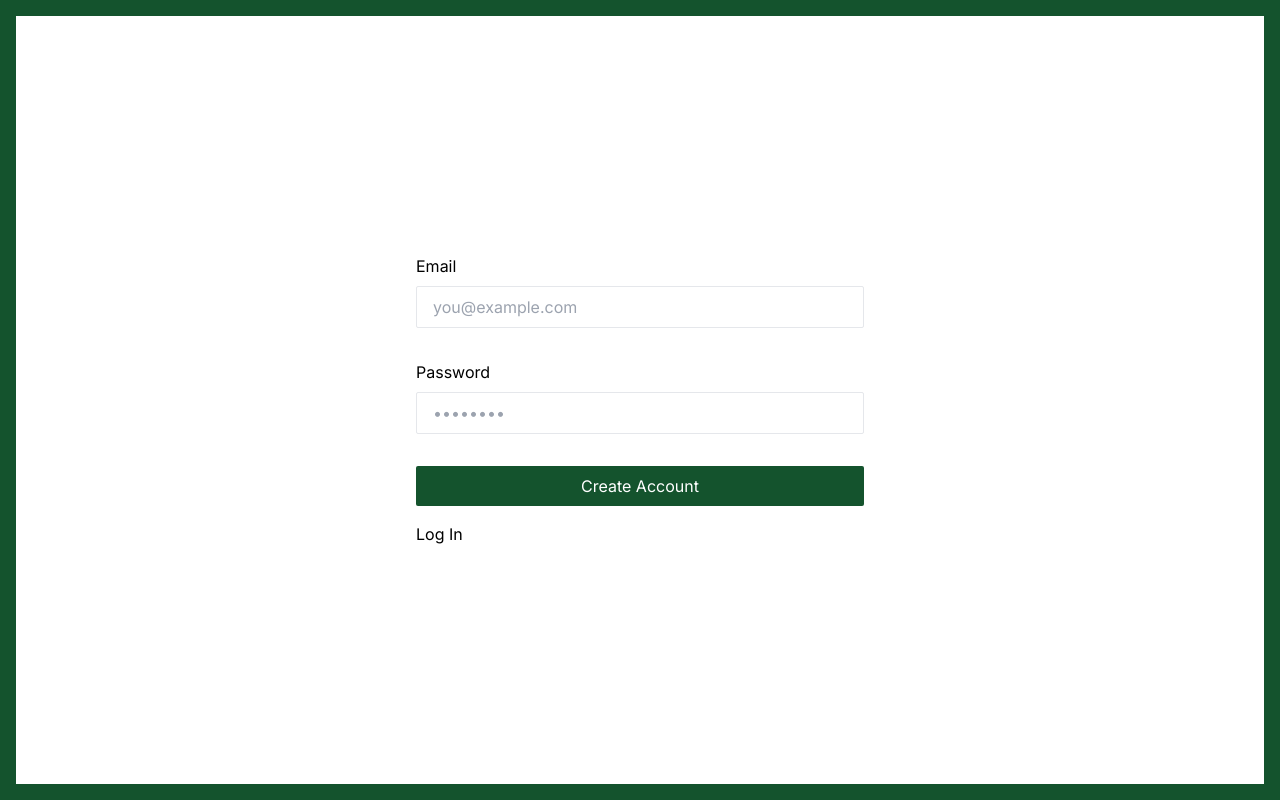
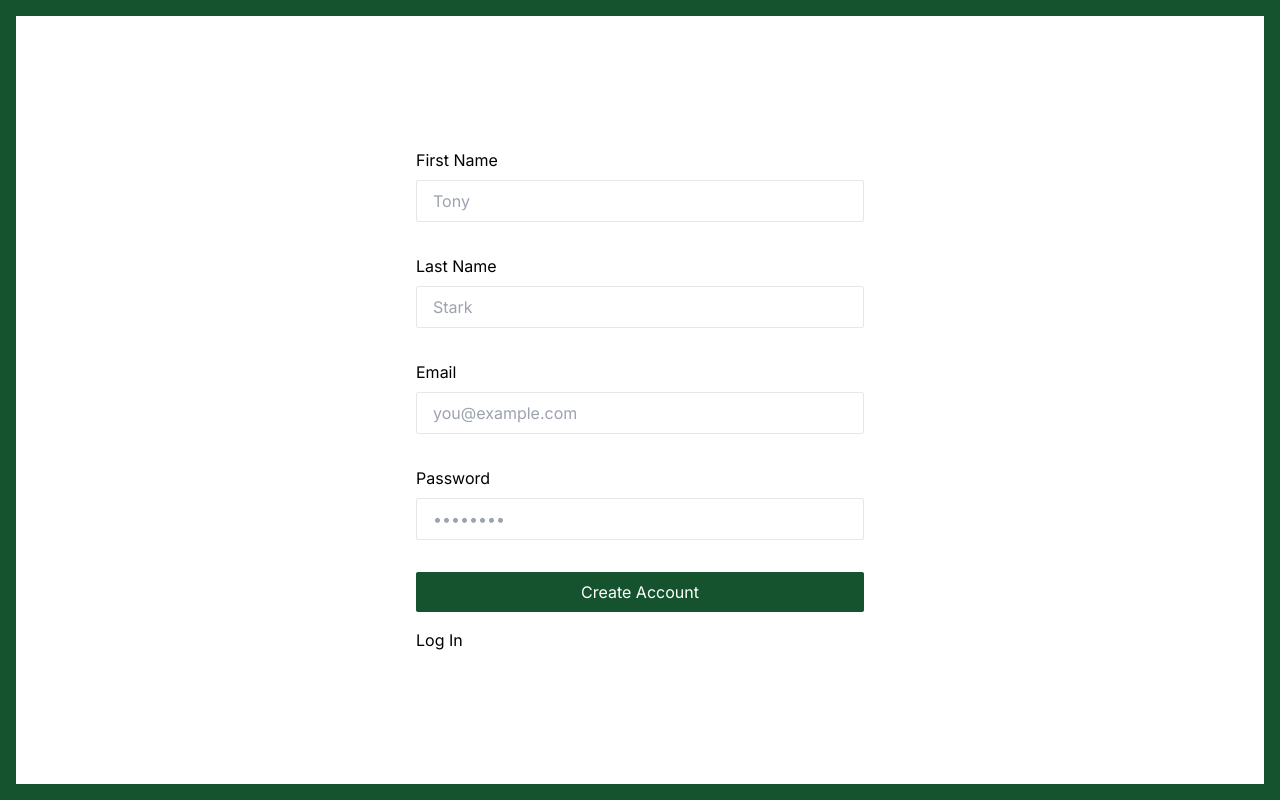
Before and after one commit to euporphium/pater, a Next.js app: page /register in a window 1280 px wide. Built offline with nearby package versions, Linux system fonts and the light colour scheme; no server answers.

Commit message:
Add user data to registration

```diff
--- a/src/app/page.tsx
+++ b/src/app/page.tsx
@@ -30,6 +30,7 @@ export default async function Home() {
             action={signOut}
             className="grid place-items-center text-center"
           >
+            <h1>Hi, {user.user_metadata.firstName ?? 'there'}!</h1>
             <button className="mb-2 rounded-sm bg-red-900 px-4 py-2 text-white">
               Log Out
             </button>
--- a/src/app/register/page.tsx
+++ b/src/app/register/page.tsx
@@ -25,6 +25,8 @@ export default async function Login({
     const origin = headers().get('origin');
     const email = formData.get('email') as string;
     const password = formData.get('password') as string;
+    const firstName = formData.get('firstName') as string;
+    const lastName = formData.get('lastName') as string;
     const cookieStore = cookies();
     const supabase = createClient(cookieStore);
 
@@ -32,6 +34,7 @@ export default async function Login({
       email,
       password,
       options: {
+        data: { firstName, lastName },
         emailRedirectTo: `${origin}/auth/callback`,
       },
     });
@@ -51,6 +54,30 @@ export default async function Login({
         className="flex w-full max-w-md flex-1 flex-col justify-center gap-2"
         action={signUp}
       >
+        <label className="text-md" htmlFor="firstName">
+          First Name
+        </label>
+        <input
+          id="firstName"
+          className="mb-6 rounded-sm border bg-inherit px-4 py-2"
+          type="text"
+          name="firstName"
+          placeholder="Tony"
+          required
+        />
+
+        <label className="text-md" htmlFor="lastName">
+          Last Name
+        </label>
+        <input
+          id="lastName"
+          className="mb-6 rounded-sm border bg-inherit px-4 py-2"
+          type="text"
+          name="lastName"
+          placeholder="Stark"
+          required
+        />
+
         <label className="text-md" htmlFor="email">
           Email
         </label>
```
